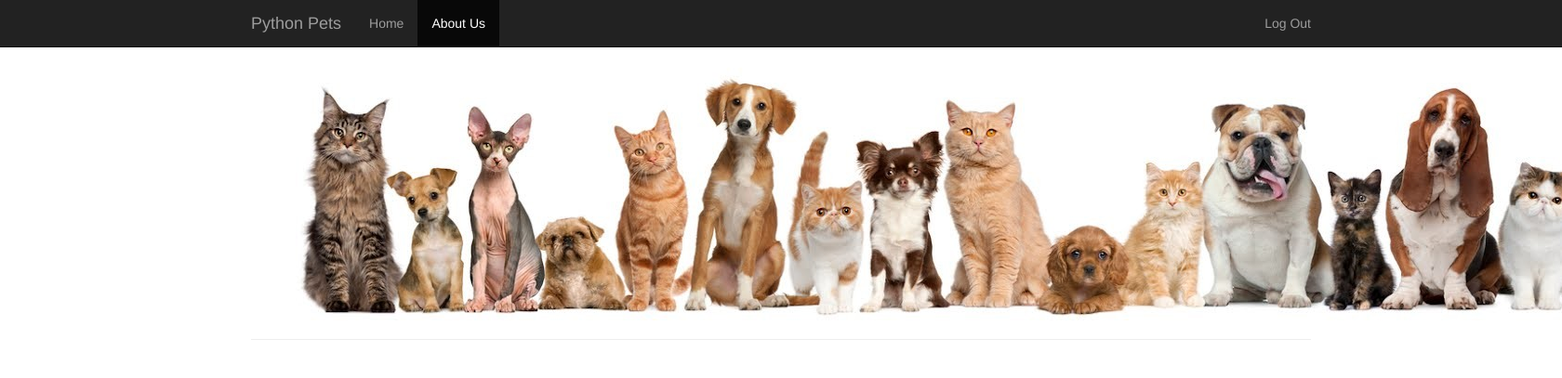
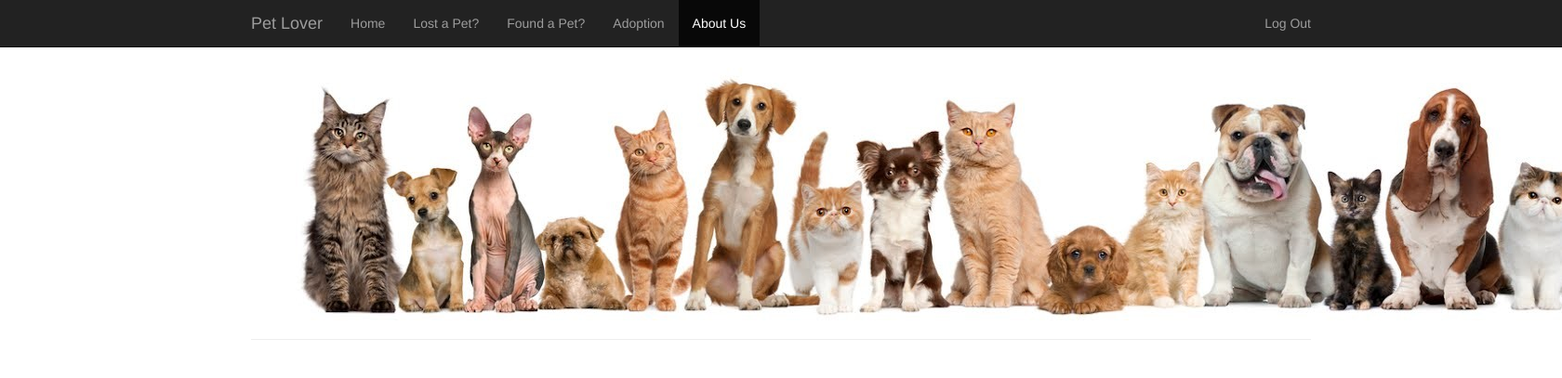
Before and after one commit to bmcheung/python_pets, a Django app: page /about in a window 1680 px wide; the page is wider, and only the part inside the window is pictured. Shown: the top 407 px of that part at 93% size. Run offline with Django 3.2, Linux system fonts and the light colour scheme; some libraries are stand-ins or nearby versions.

Commit message:
minor template changes

```diff
--- a/pets/templates/pets/found.html
+++ b/pets/templates/pets/found.html
@@ -23,7 +23,7 @@
         <span class="icon-bar"></span>
         <span class="icon-bar"></span>
       </button>
-      <a class="navbar-brand" href="{% url 'pets:home' %}">Python Pets</a>
+      <a class="navbar-brand" href="{% url 'pets:home' %}">Pet Lover</a>
     </div>
     <div class="collapse navbar-collapse">
       <ul class="nav navbar-nav">
--- a/pets/templates/pets/lost.html
+++ b/pets/templates/pets/lost.html
@@ -4,7 +4,7 @@
     <meta charset="utf-8">
     <title>Lost Pets</title>
     {% load staticfiles %}
-    <link rel="stylesheet" type="text/css" href="login/lost.css" />
+    <link rel="stylesheet" type="text/css" href="{% static 'pets/style/lost.css' %}" />
     <link rel="stylesheet" href="https://maxcdn.bootstrapcdn.com/bootstrap/3.3.5/css/bootstrap.min.css">
     <link rel="stylesheet" href="http://cdnjs.cloudflare.com/ajax/libs/font-awesome/4.1.0/css/font-awesome.min.css"/>
     <script src="https://ajax.googleapis.com/ajax/libs/jquery/1.12.4/jquery.min.js"></script>
--- a/pets/templates/pets/main.html
+++ b/pets/templates/pets/main.html
@@ -14,12 +14,17 @@
               <div class="navbar-header">
                 <button type="button" class="navbar-toggle" data-toggle="collapse" data-target=".navbar-collapse">
                 </button>
-                <a class="navbar-brand" href="/">Python Pets </a>
+                <a class="navbar-brand" href="/">Pet Lover</a>
             </div>
             <div class="collapse navbar-collapse">
             <ul class="nav navbar-nav">
-              <li><a href="{% url 'pets:home'%}">Home</a></li>
-              <li class="active"><a href="{% url 'pets:about'%}">About Us</a></li>
+              <ul class="nav navbar-nav">
+                <li><a href="{% url 'pets:home' %}">Home</a></li>
+                <li><a href="{%url 'pets:lost'%}">Lost a Pet?</a></li>
+                <li><a href="{%url 'pets:found'%}">Found a Pet?</a></li>
+                <li><a href="{%url 'pets:adopt'%}">Adoption</a></li>
+                <li class="active"><a href="{% url 'pets:about'%}">About Us</a></li>
+              </ul>
             </ul>
             <ul class="nav navbar-nav navbar-right">
               <li><a href="#">{{request.user.username | title}}</a></li>
```
Also changed, not shown: pets/templates/pets/index.html (+5 -2 lines), db.sqlite3.
